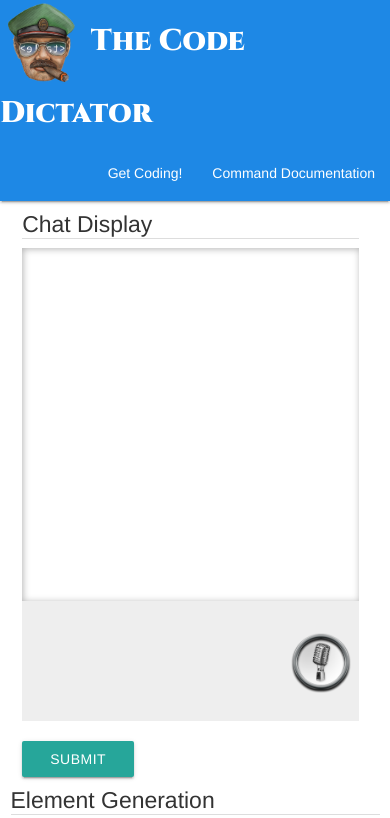
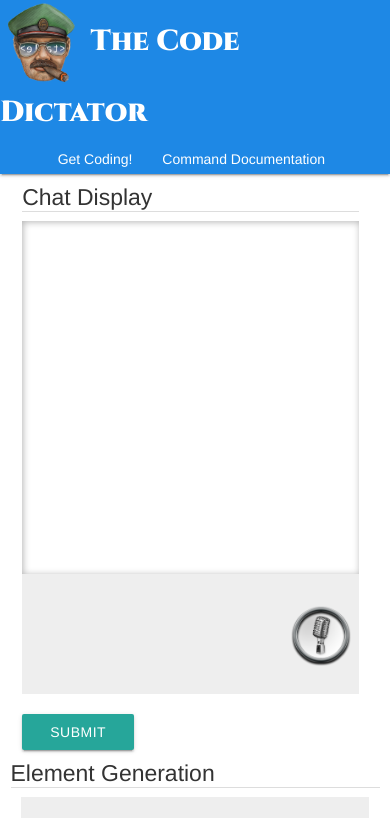
Before and after one commit to Geoff-Goodwin-Dev/TheTable-TheCodeDictator, a plain HTML site: page index.html in a window 390 px wide. Shown: the top 818 px of the page. Drawn offline with nearby package versions, Linux system fonts and the light colour scheme.

Commit message:
changed more styling and line heights

```diff
--- a/assets/css/documentation.css
+++ b/assets/css/documentation.css
@@ -11,6 +11,10 @@ main {
 
  .logo {
   font-size: 50px;
+}
+
+a:hover {
+  text-decoration: none;
 }
 
 #dictatorImg {
--- a/assets/css/style.css
+++ b/assets/css/style.css
@@ -18,6 +18,14 @@ body {
 .logo {
   font-size: 50px;
   font-family: 'Cinzel', serif;
+}
+
+a:hover {
+  text-decoration: none;
+}
+
+.links {
+  line-height: 90px
 }
 
 main {
@@ -140,9 +148,18 @@ padding: 0;
 }
 
 
-@media screen and (max-width: 911px) {
+@media screen and (max-width: 920px) {
   .logo {
-      font-size: 30px;
+      font-size: 29px;
       content: center;
   }
 }
+
+@media screen and (max-width: 700px) {
+  .links {
+    line-height: 30px;
+  }
+  #nav-mobile {
+    margin-right: 50px;
+  }
+}
--- a/index.html
+++ b/index.html
@@ -65,10 +65,10 @@
       </a>
       <ul id="nav-mobile" class="right">
         <li>
-          <a href="index.html">Get Coding!</a>
+          <a class="links" href="index.html">Get Coding!</a>
         </li>
         <li>
-          <a href="documentation.html">Command Documentation</a>
+          <a class="links" href="documentation.html">Command Documentation</a>
         </li>
       </ul>
     </div>
@@ -154,7 +154,7 @@
         </div>
 
         <button id="emailSend" class="btn waves-effect waves-light" type="submit" name="action">Send</button>
-
+        <script type="text/javascript"> document.addEventListener('click', function(e) { if(document.activeElement.toString() == '[object HTMLButtonElement]'){ document.activeElement.blur(); } }); </script>
       </div>
     </div>
   </main>
```
Also changed, not shown: 1 other file.
